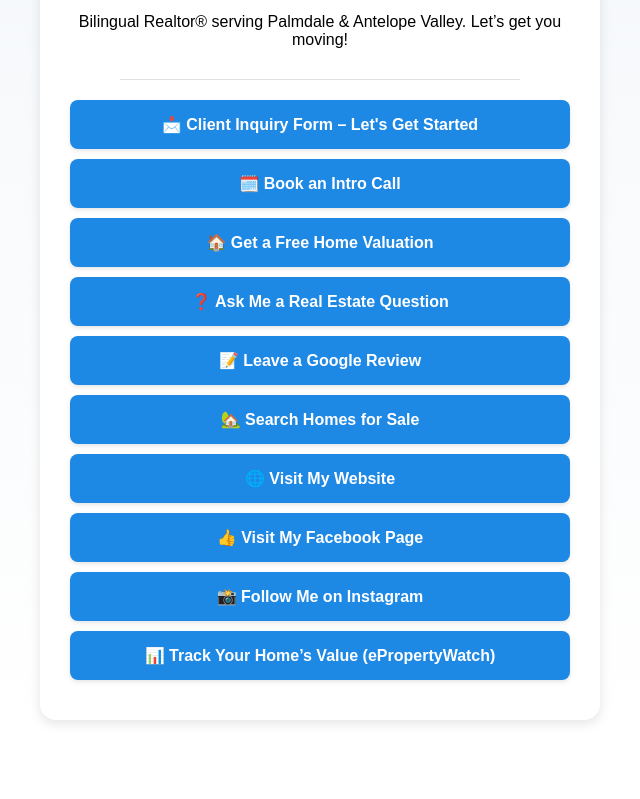
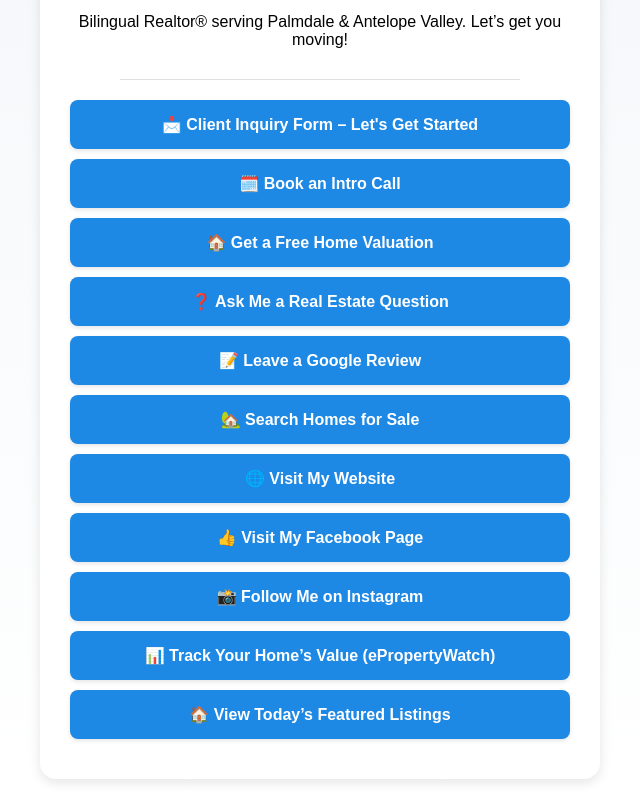
Before and after one commit to jgarciafierro/jgfrealtor-links, a plain HTML site: page index.html in a window 1280 px wide. Shown: the part 493-1292 px from the top of the page, without its empty margins (320-960 px from the left). Before the commit the page ends 1233 px from the top, so only its background shows below. Drawn offline with Linux system fonts and the light colour scheme.

Commit message:
Update index.html

```diff
--- a/index.html
+++ b/index.html
@@ -119,6 +119,7 @@
   <a class="button" href="https://www.facebook.com/jorgegarciafierro.realtor" target="_blank">👍 Visit My Facebook Page</a>
   <a class="button" href="https://instagram.com/jgarcia0945.jg" target="_blank">📸 Follow Me on Instagram</a>
   <a class="button" href="https://epropertywatch.com/homeownerPage/NeeWrxjN" target="_blank">📊 Track Your Home’s Value (ePropertyWatch)</a>
+  <a class="button" href="https://portal.onehome.com/en-US/share/1963012y83822" target="_blank">🏠 View Today’s Featured Listings</a>
 
   </div>
 </body>
```
